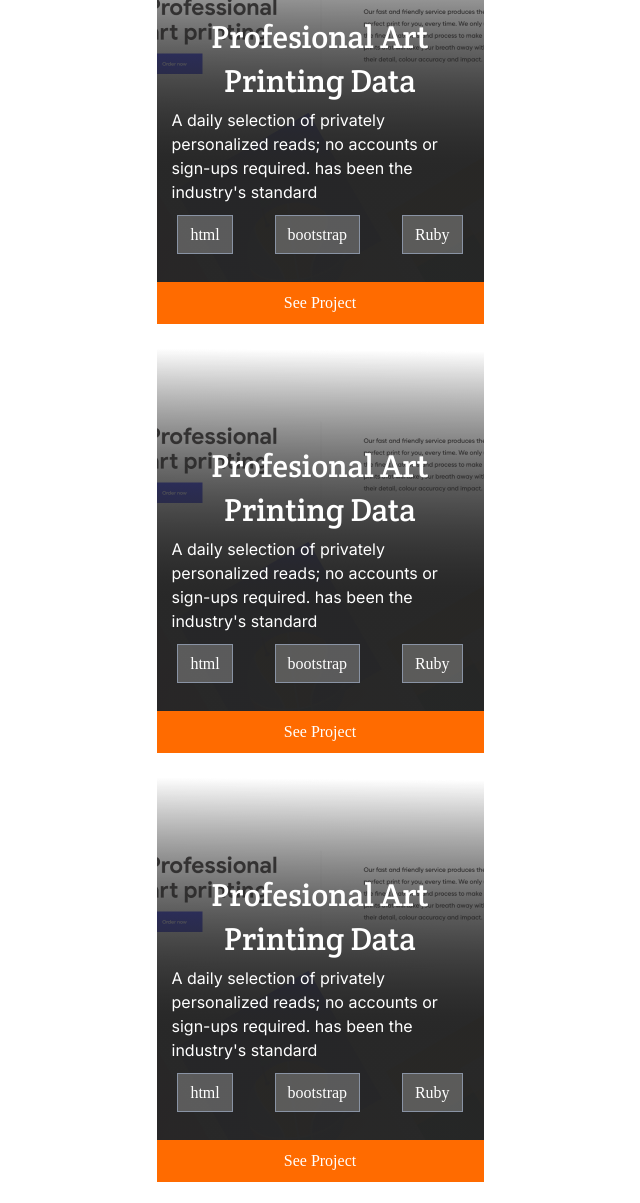
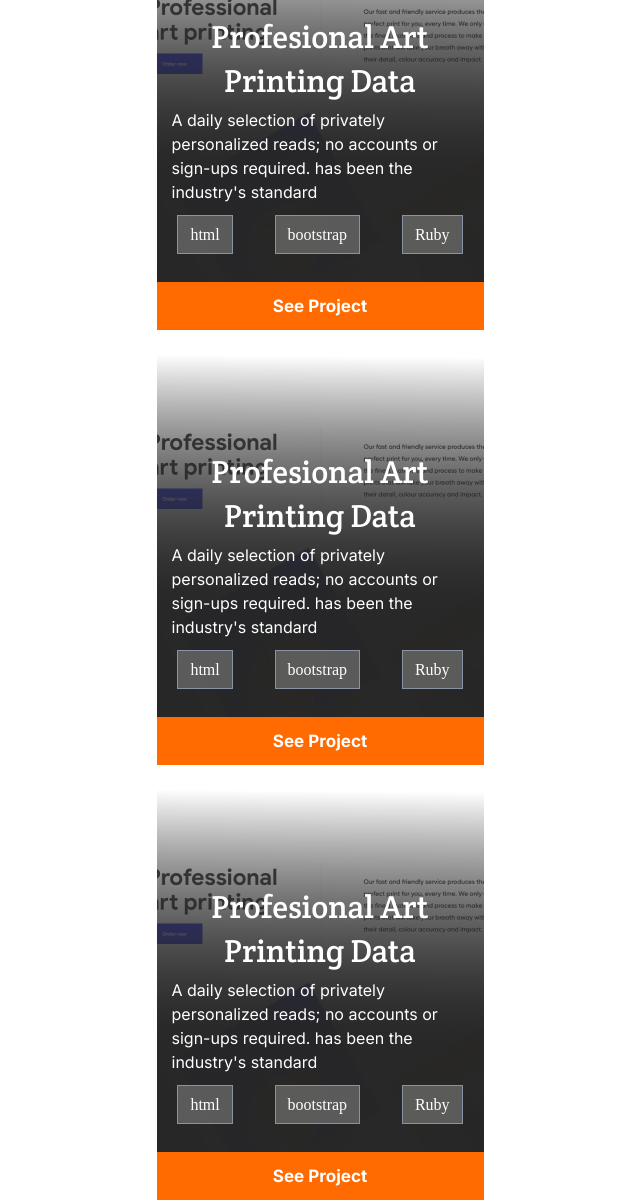
Before and after one commit to SAZZAD1Q2/My-Best-Portfolio, a website: page index.html in a window 1280 px wide. Shown: the part 1667-2870 px from the top of the page, without its empty margins (320-960 px from the left). Drawn offline with Linux system fonts and the light colour scheme.

Commit message:
css file updated

```diff
--- a/style.css
+++ b/style.css
@@ -339,12 +339,11 @@ header {
   flex-wrap: wrap;
   align-items: center;
   width: 327px;
-  background:
-  linear-gradient(
-    180.45deg,
-    rgba(38, 38, 38, 0) 0.75%,
-    rgba(38, 38, 38, 0.9) 61.94%
-  ),
+  background: linear-gradient(
+      180.45deg,
+      rgba(38, 38, 38, 0) 0.75%,
+      rgba(38, 38, 38, 0.9) 61.94%
+    ),
     url(img/Img\ Placeholder55.png);
 }
 
@@ -403,6 +402,11 @@ header {
   color: white;
   margin-top: 24px;
   padding: 12px 0;
+  font-family: "Inter", sans-serif;
+  font-style: normal;
+  font-weight: 700;
+  font-size: 17px;
+  line-height: 24px;
   text-align: center;
   text-decoration: none;
 }
```
